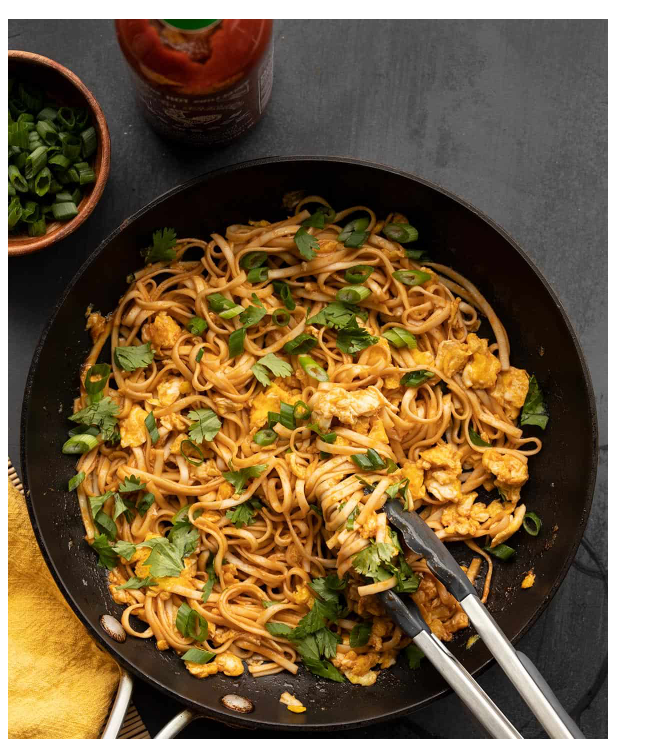
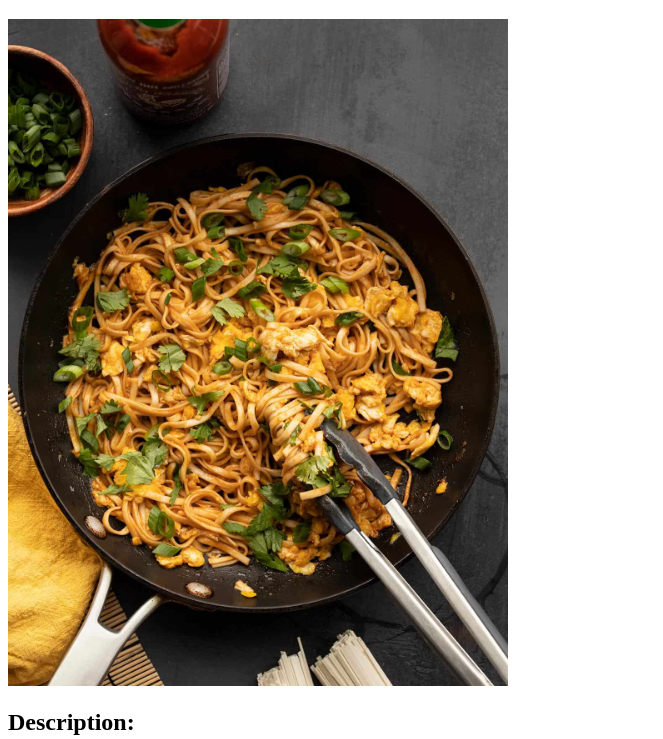
Before and after one commit to Pock-create/odin-recipes, a plain HTML site: page recipes/chili-noodles.html in a window 1280 px wide. Shown: the part 61-800 px from the top of the page, without its empty margins (0-663 px from the left). Drawn offline with Linux system fonts and the light colour scheme.

Commit message:
added css file and resized images

```diff
--- a/recipes/chili-noodles.html
+++ b/recipes/chili-noodles.html
@@ -1,11 +1,13 @@
 <!DOCTYPE html>
     <html lang="en">
     <head>
+        <link rel="stylesheet" href="styles.css" />
         <meta charset="UTF-8">
         <title>Chili Noodles</title>
     </head>
 
     <body>
+
         <h1>Chili Noodles:</h1>
         <img src="recipe-photos/chili-noodles.jpg" height="800" width="600">
         <h2>Description:</h2>
--- /dev/null
+++ b/recipes/styles.css
@@ -0,0 +1,4 @@
+img {
+    height: auto;
+    width: 500px;
+}
```
Also changed, not shown: recipes/banana-bread.html (+1 -0 lines), recipes/punch.html (+1 -0 lines).
